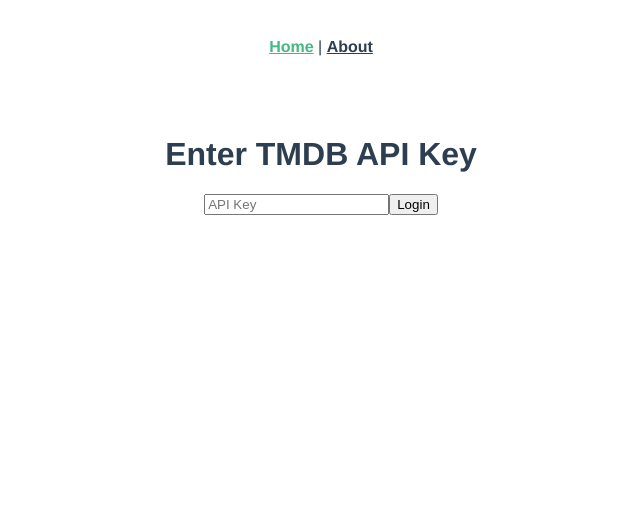
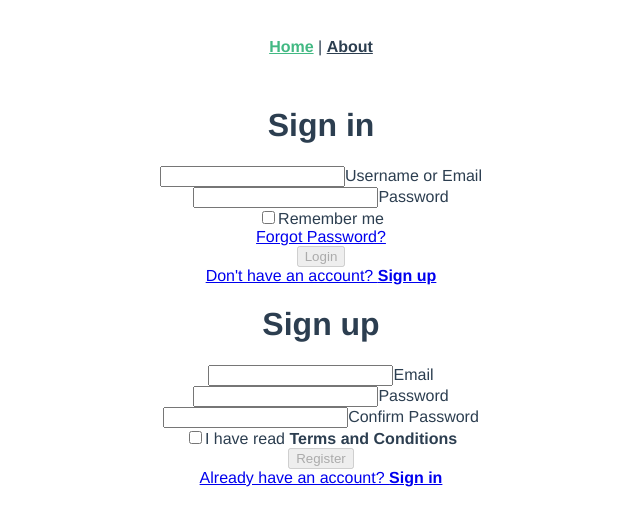
Before and after one commit to JINYEONG0402/movie.github.io, a Vue app: page / in a window 1280 px wide. Shown: the top 526 px of the page, without its empty margins (319-959 px from the left). Built offline with nearby package versions, Linux system fonts and the light colour scheme.

Commit message:
login page

```diff
--- a/src/components/Login.vue
+++ b/src/components/Login.vue
@@ -1,38 +1,235 @@
 <template>
-  <div class="login">
-    <h1>Enter TMDB API Key</h1>
-    <input v-model="apiKey" type="password" placeholder="API Key" />
-    <button @click="login">Login</button>
+  <div class="container">
+    <div id="phone">
+      <div id="content-wrapper">
+        <!-- Login Form -->
+        <div :class="{ card: true, hidden: !isLoginVisible }" id="login">
+          <form @submit.prevent="handleLogin">
+            <h1>Sign in</h1>
+            <div class="input" :class="{ active: isEmailFocused || email }">
+              <input
+                id="email"
+                type="email"
+                v-model="email"
+                @focus="focusInput('email')"
+                @blur="blurInput('email')"
+              />
+              <label for="email">Username or Email</label>
+            </div>
+            <div
+              class="input"
+              :class="{ active: isPasswordFocused || password }"
+            >
+              <input
+                id="password"
+                type="password"
+                v-model="password"
+                @focus="focusInput('password')"
+                @blur="blurInput('password')"
+              />
+              <label for="password">Password</label>
+            </div>
+            <div class="checkbox remember">
+              <input type="checkbox" id="remember" v-model="rememberMe" />
+              <label for="remember" class="read-text">Remember me</label>
+            </div>
+            <div class="checkbox forgot">
+              <a href="#">Forgot Password?</a>
+            </div>
+            <button :disabled="!isLoginFormValid">Login</button>
+          </form>
+          <a
+            href="javascript:void(0)"
+            class="account-check"
+            @click="toggleCard"
+          >
+            Don't have an account? <b>Sign up</b>
+          </a>
+        </div>
+
+        <!-- Register Form -->
+        <div :class="{ card: true, hidden: isLoginVisible }" id="register">
+          <form @submit.prevent="handleRegister">
+            <h1>Sign up</h1>
+            <div
+              class="input"
+              :class="{ active: isRegisterEmailFocused || registerEmail }"
+            >
+              <input
+                id="register-email"
+                type="email"
+                v-model="registerEmail"
+                @focus="focusInput('registerEmail')"
+                @blur="blurInput('registerEmail')"
+              />
+              <label for="register-email">Email</label>
+            </div>
+            <div
+              class="input"
+              :class="{ active: isRegisterPasswordFocused || registerPassword }"
+            >
+              <input
+                id="register-password"
+                type="password"
+                v-model="registerPassword"
+                @focus="focusInput('registerPassword')"
+                @blur="blurInput('registerPassword')"
+              />
+              <label for="register-password">Password</label>
+            </div>
+            <div
+              class="input"
+              :class="{ active: isConfirmPasswordFocused || confirmPassword }"
+            >
+              <input
+                id="confirm-password"
+                type="password"
+                v-model="confirmPassword"
+                @focus="focusInput('confirmPassword')"
+                @blur="blurInput('confirmPassword')"
+              />
+              <label for="confirm-password">Confirm Password</label>
+            </div>
+            <div class="checkbox remember">
+              <input type="checkbox" id="terms" v-model="acceptTerms" />
+              <label for="terms" class="read-text"
+                >I have read <b>Terms and Conditions</b></label
+              >
+            </div>
+            <button :disabled="!isRegisterFormValid">Register</button>
+          </form>
+          <a
+            href="javascript:void(0)"
+            class="account-check"
+            @click="toggleCard"
+          >
+            Already have an account? <b>Sign in</b>
+          </a>
+        </div>
+      </div>
+    </div>
   </div>
 </template>
 
 <script lang="ts">
-import { defineComponent, ref } from "vue";
-import { useRouter } from "vue-router";
-import { useStore } from "vuex";
-import { setApiKey } from "@/api/tmdb";
+import { computed, defineComponent, ref } from "vue";
 
 export default defineComponent({
-  name: "LoginPage", // 여러 단어로 된 이름
+  name: "LoginPage",
   setup() {
-    const router = useRouter();
-    const store = useStore();
-    const apiKey = ref("");
+    // State variables
+    const isLoginVisible = ref(true);
+    const email = ref("");
+    const password = ref("");
+    const registerEmail = ref("");
+    const registerPassword = ref("");
+    const confirmPassword = ref("");
+    const rememberMe = ref(false);
+    const acceptTerms = ref(false);
+    const isEmailFocused = ref(false);
+    const isPasswordFocused = ref(false);
+    const isRegisterEmailFocused = ref(false);
+    const isRegisterPasswordFocused = ref(false);
+    const isConfirmPasswordFocused = ref(false);
 
-    const login = () => {
-      setApiKey(apiKey.value);
-      store.dispatch("saveApiKey", apiKey.value);
-      router.push("/home");
+    // Computed properties for form validation
+    const isLoginFormValid = computed(() => email.value && password.value);
+    const isRegisterFormValid = computed(
+      () =>
+        registerEmail.value &&
+        registerPassword.value &&
+        confirmPassword.value &&
+        registerPassword.value === confirmPassword.value &&
+        acceptTerms.value
+    );
+
+    // Methods
+    const toggleCard = () => {
+      isLoginVisible.value = !isLoginVisible.value;
     };
 
-    return { apiKey, login };
+    const focusInput = (inputName: string) => {
+      switch (inputName) {
+        case "email":
+          isEmailFocused.value = true;
+          break;
+        case "password":
+          isPasswordFocused.value = true;
+          break;
+        case "registerEmail":
+          isRegisterEmailFocused.value = true;
+          break;
+        case "registerPassword":
+          isRegisterPasswordFocused.value = true;
+          break;
+        case "confirmPassword":
+          isConfirmPasswordFocused.value = true;
+          break;
+      }
+    };
+
+    const blurInput = (inputName: string) => {
+      switch (inputName) {
+        case "email":
+          isEmailFocused.value = false;
+          break;
+        case "password":
+          isPasswordFocused.value = false;
+          break;
+        case "registerEmail":
+          isRegisterEmailFocused.value = false;
+          break;
+        case "registerPassword":
+          isRegisterPasswordFocused.value = false;
+          break;
+        case "confirmPassword":
+          isConfirmPasswordFocused.value = false;
+          break;
+      }
+    };
+
+    const handleLogin = () => {
+      console.log("Login submitted:", {
+        email: email.value,
+        password: password.value,
+      });
+      // Perform login logic here
+    };
+
+    const handleRegister = () => {
+      console.log("Register submitted:", {
+        registerEmail: registerEmail.value,
+        registerPassword: registerPassword.value,
+      });
+      // Perform registration logic here
+    };
+
+    return {
+      isLoginVisible,
+      email,
+      password,
+      registerEmail,
+      registerPassword,
+      confirmPassword,
+      rememberMe,
+      acceptTerms,
+      isEmailFocused,
+      isPasswordFocused,
+      isRegisterEmailFocused,
+      isRegisterPasswordFocused,
+      isConfirmPasswordFocused,
+      isLoginFormValid,
+      isRegisterFormValid,
+      toggleCard,
+      focusInput,
+      blurInput,
+      handleLogin,
+      handleRegister,
+    };
   },
 });
 </script>
 
 <style scoped>
-.login {
-  text-align: center;
-  margin-top: 50px;
-}
+/* Add your styles here */
 </style>
```
